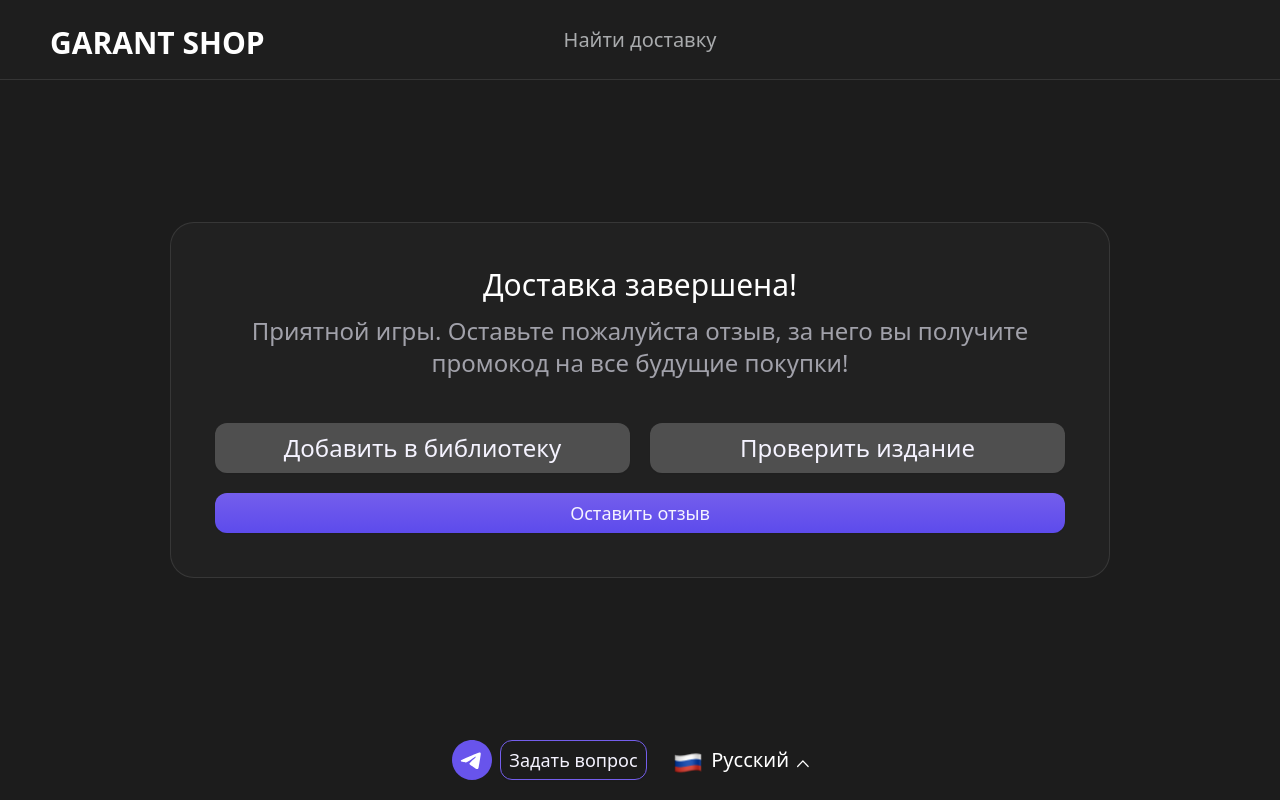
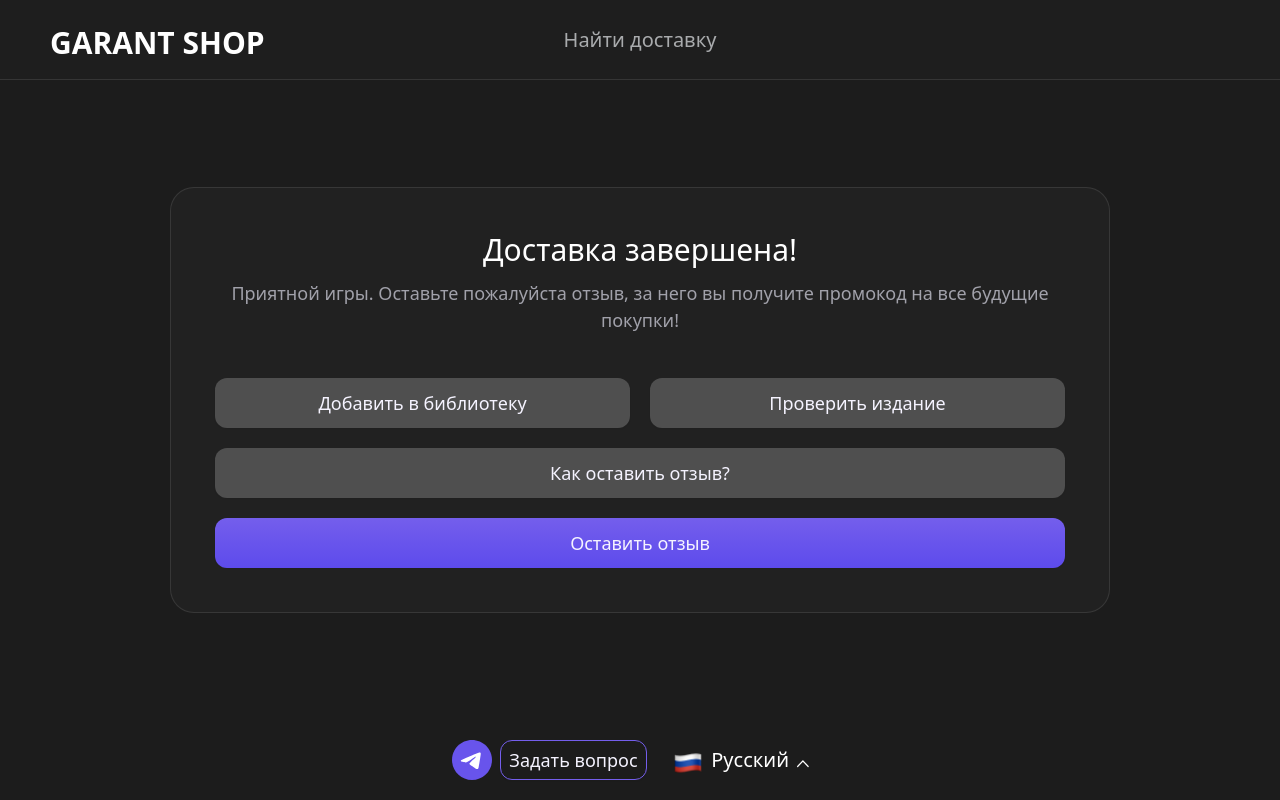
Before and after one commit to k8et/garant_shop_react, a React (Create React App) app: page /finish in a window 1280 px wide. Built offline with nearby package versions, Linux system fonts and the light colour scheme.

Commit message:
feat: fix

```diff
--- a/src/components/Button/index.jsx
+++ b/src/components/Button/index.jsx
@@ -1,6 +1,6 @@
 import React from "react";
 
-const Button = ({ children, className, href, red, ...rest }) => {
+const Button = ({children, className, href, red, ...rest}) => {
     const baseClass = `justify-center items-center flex px-2 h-[40px] text-[18px] whitespace-nowrap max-md:text-[18px] font-medium text-center text-violet-50 rounded-xl shadow-sm ${className}`;
     const gradientClass = red ? 'bg-red-gradient' : 'bg-blue-gradient';
 
@@ -9,14 +9,14 @@ const Button = ({ children, className, href, red, ...rest }) => {
         <a
             target={"_blank"}
             href={href}
-            className={`${baseClass} ${gradientClass}`}
+            className={`${baseClass} ${gradientClass} ${className}`}
             {...rest}
         >
             {children}
         </a>
     ) : (
         <button
-            className={`${baseClass} ${gradientClass}`}
+            className={`${baseClass} ${gradientClass} ${className}`}
             {...rest}
         >
             {children}
--- a/src/pages/finish/page.js
+++ b/src/pages/finish/page.js
@@ -1,19 +1,18 @@
 import React from "react";
-import { useTranslation } from "react-i18next";
-import Button from "../../components/Button";
+import {useTranslation} from "react-i18next";
 
 export default function Finish() {
-    const { t } = useTranslation();
+    const {t, i18n} = useTranslation();
 
     return (
         <main className="flex h-full w-full flex-col bg-[#1C1C1C]  items-center max-xl:p-3  justify-center ">
             <section
-                className="flex flex-col justify-center p-11 w-[940px] items-center bg-[#929292]/5 max-xl:w-full gap-11 rounded-3xl border border-solid border-white border-opacity-10 ">
+                className="flex relative flex-col justify-center p-11 w-[940px] items-center bg-[#929292]/5 max-xl:w-full gap-11 rounded-3xl border border-solid border-white border-opacity-10 ">
                 <div className={"w-full flex items-center flex-col gap-3"}>
                     <h1 className={"text-3xl text-center"}>
                         {t('home.delivery_completed')}
                     </h1>
-                    <p className="text-2xl text-center text-zinc-400 ">
+                    <p className="text-[18px] text-center text-zinc-400 ">
                         {t('home.enjoy_game_leave_review')}
                     </p>
                 </div>
@@ -22,20 +21,41 @@ export default function Finish() {
                         <a
                             target={"_blank"}
                             href="https://steamcommunity.com/my/inventory/#pending_gifts"
-                            className={"justify-center w-full items-center flex  px-3.5 h-[50px] text-2xl font-medium text-center text-violet-50 rounded-xl shadow-sm !bg-[#4F4F4F] max-md:text-xl"} rel="noreferrer">
+                            className={"justify-center w-full items-center flex  px-3.5 h-[50px] text-[18px] font-medium text-center text-violet-50 rounded-xl shadow-sm !bg-[#4F4F4F] max-md:text-xl"}
+                            rel="noreferrer">
                             {t('home.add_to_library')}
                         </a>
                         <a
                             target={"_blank"}
                             href="https://store.steampowered.com/account/licenses/"
-                            className={"justify-center w-full items-center flex  px-3.5 h-[50px] text-2xl font-medium text-center text-violet-50 rounded-xl shadow-sm !bg-[#4F4F4F] max-md:text-xl"} rel="noreferrer">
+                            className={"justify-center w-full items-center flex  px-3.5 h-[50px] text-[18px] font-medium text-center text-violet-50 rounded-xl shadow-sm !bg-[#4F4F4F] max-md:text-xl"}
+                            rel="noreferrer">
                             {t('home.check_edition')}
                         </a>
                     </div>
-                    <Button href="https://oplata.info/" className={"w-full"}>
+                    <a
+                        className={`justify-center !bg-[#4F4F4F] items-center flex px-2 h-[50px] text-[18px] whitespace-nowrap max-md:text-[18px] font-medium text-center text-violet-50 rounded-xl shadow-sm`}
+                        target={"_blank"}
+                        href={"https://oplata.info/"}
+                    >
+                        {i18n.language === "ru" ? "Как оставить отзыв?" : "How leave feedback?"}
+                    </a>
+                    <a
+                        className={`justify-center bg-blue-gradient items-center flex px-2 h-[50px] text-[18px] whitespace-nowrap max-md:text-[18px] font-medium text-center text-violet-50 rounded-xl shadow-sm`}
+                        target={"_blank"}
+                        href={"https://oplata.info/"}
+                    >
                         {t('home.go_to_delivery')}
-                    </Button>
+                    </a>
+
                 </article>
+                {/*<a*/}
+                {/*    className={` absolute left-0 ml-11 bottom-3 border-b`}*/}
+                {/*    target={"_blank"}*/}
+                {/*    href={"https://oplata.info/"}*/}
+                {/*>*/}
+                {/*    {i18n.language === "ru" ? "Как оставить отзыв?" : "How leave feedback?"}*/}
+                {/*</a>*/}
             </section>
         </main>
     );
```
